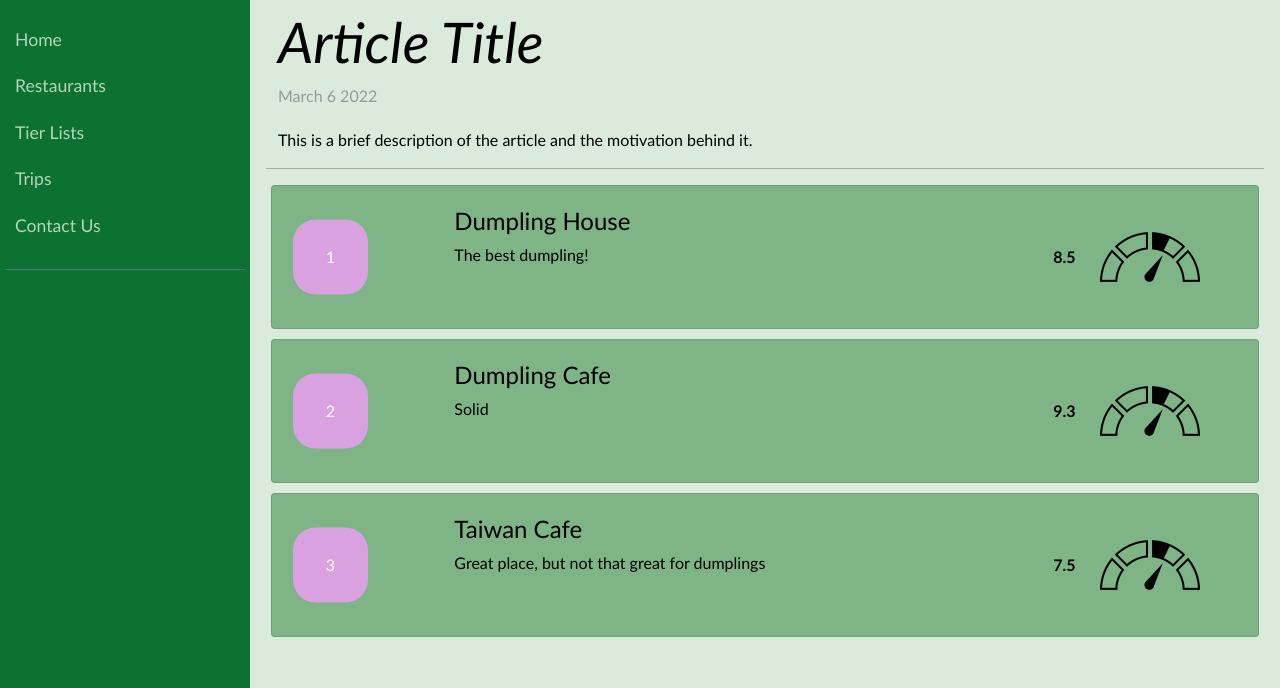
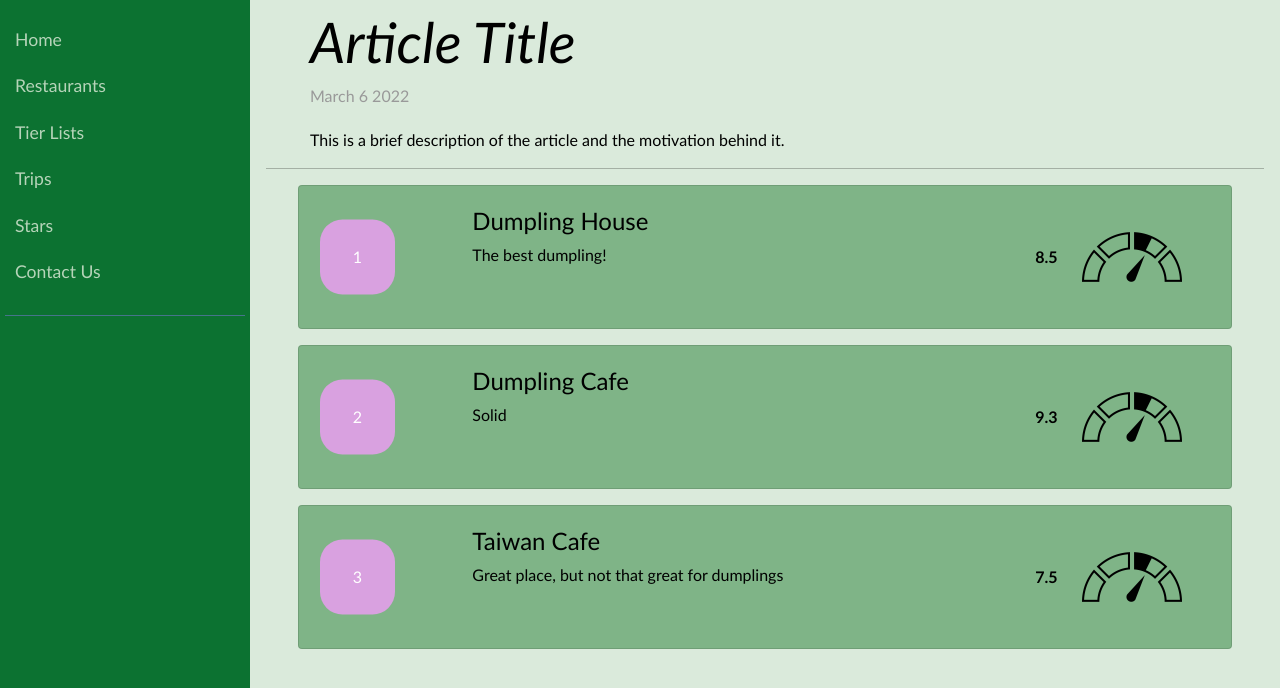
Before and after one commit to bursteinalan/blogle, a website: page public/tier-lists/tier-list-template.html in a window 1280 px wide. Shown: the part 112-800 px from the top of the page. Drawn offline with nearby package versions, Linux system fonts and the light colour scheme.

Commit message:
width improvements

```diff
--- a/public/assets/css/style.css
+++ b/public/assets/css/style.css
@@ -30,6 +30,7 @@ h2 {
 }
 #main-area {
     background-color: var(--main-background);
+    max-width: 100%;
 }
 
 #sidebar.active {
@@ -96,6 +97,12 @@ a img {
 	padding: 4px;
 	margin-bottom: 2px;
 }
+.jumbotron .container {
+    margin-left: 2rem;
+    margin-right: 2rem;
+    width: 95%;
+    max-width: 100%;
+}
 .jumbotron h1 {
 	font-style: italic;
 }
@@ -112,9 +119,9 @@ a img {
 }
 .card {
 	padding: 5px;
-	margin-bottom: 10px;
-	margin-left: 5px;
-	margin-right: 5px;
+	margin-bottom: 1rem;
+	margin-left: 2rem;
+	margin-right: 2rem;
 	background-color: var(--card-background);
 }
 
--- a/public/assets/js/blog.js
+++ b/public/assets/js/blog.js
@@ -20,6 +20,7 @@ let getSidePanelCode = () => {
                 '<li><a href="restaurants.html">Restaurants</a></li>'+
                 '<li><a href="tier-list.html">Tier Lists</a></li>'+
                 '<li><a href="trips.html">Trips</a></li>'+
+                '<li><a href="#">Stars</a></li>'+
                 '<li><a href="contact.html">Contact Us</a></li>'+
             '</ul>'+
         '</nav>'
```
